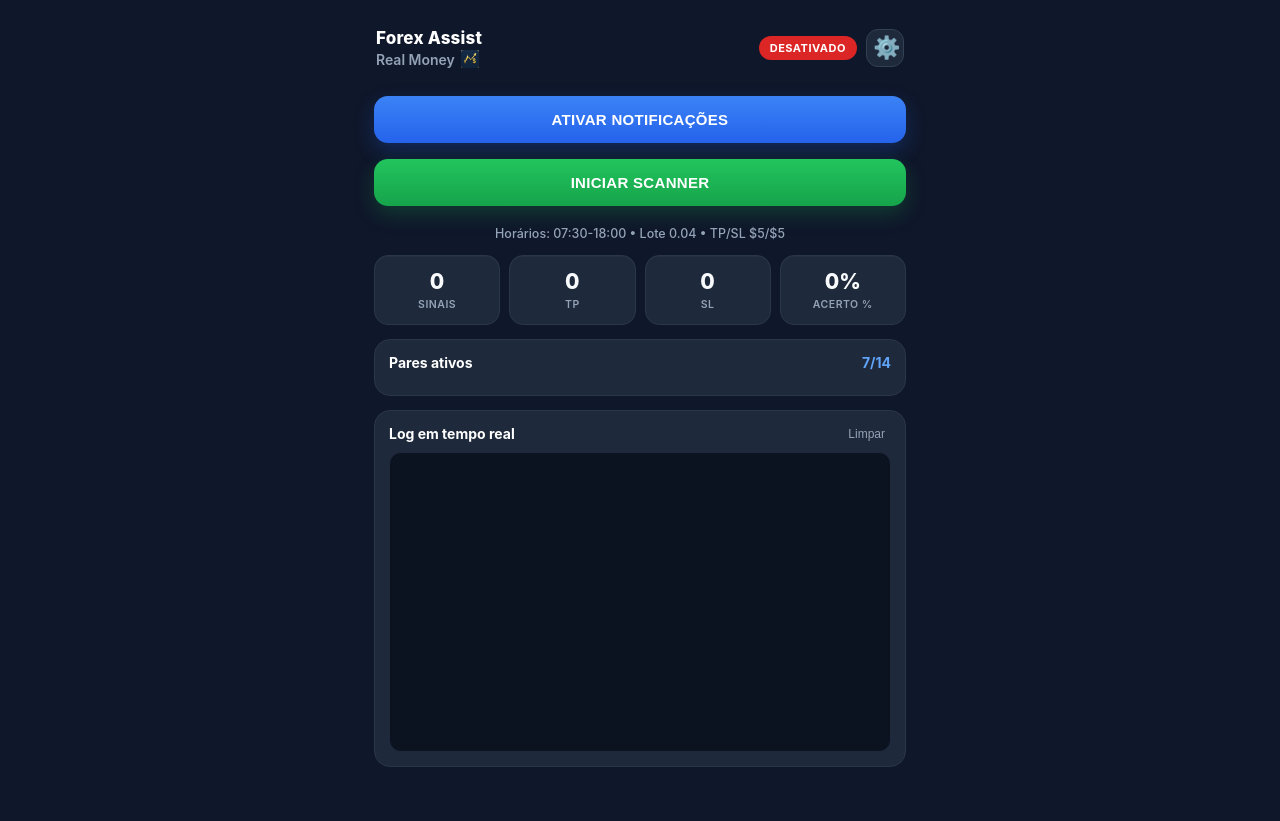
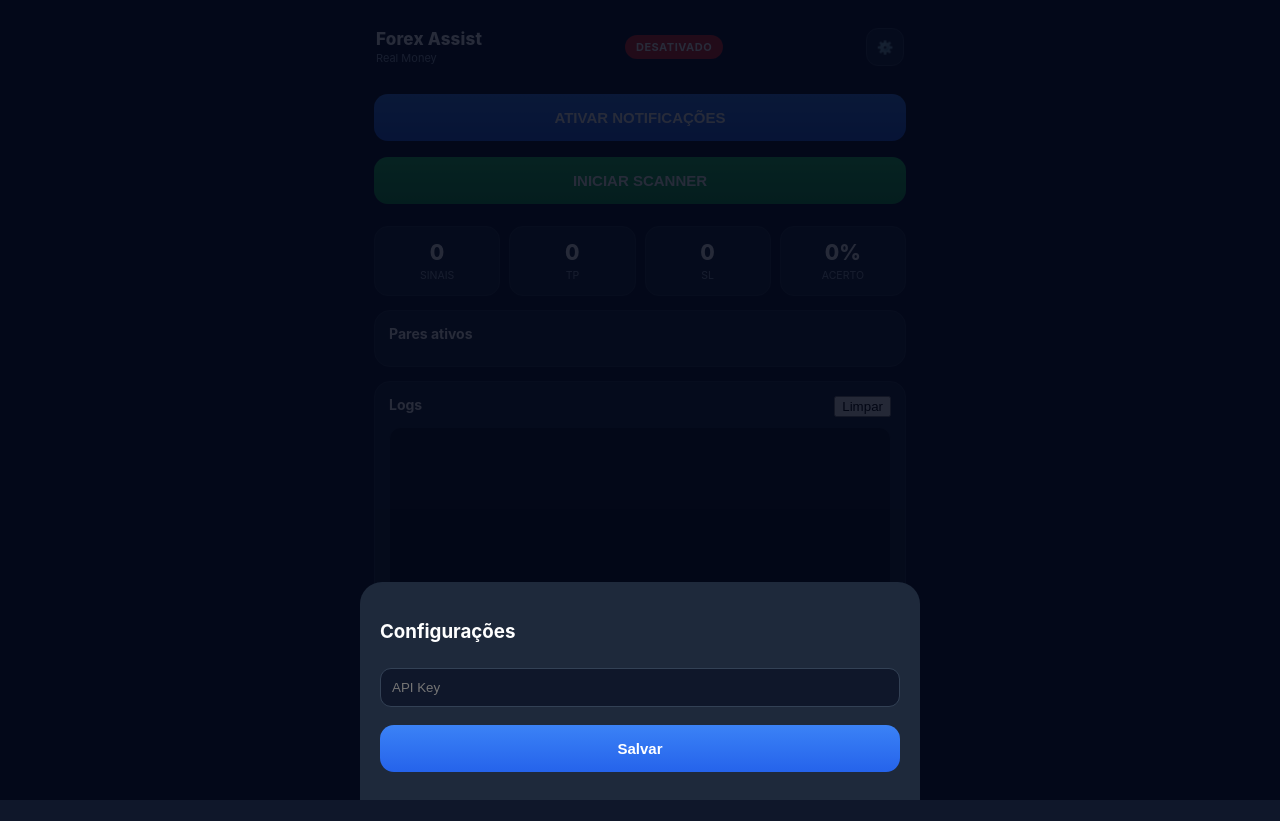
Before and after one commit to Thhirodrigues/forex-assist, a plain HTML site: page index.html in a window 1280 px wide. Both pictures are taken after a click on the button "⚙️". After the commit the page ends 800 px from the top, so only its background shows below. Drawn offline with Linux system fonts and the light colour scheme.

Commit message:
Update index.html

```diff
--- a/index.html
+++ b/index.html
@@ -5,14 +5,11 @@
 <meta name="viewport" content="width=device-width, initial-scale=1, maximum-scale=1, user-scalable=no">
 <title>Forex Assist - Real Money</title>
 <meta name="theme-color" content="#0f172a">
-
-    <!-- Links para arquivos externos (agora hospedados na raiz do seu repo) -->
 <link rel="manifest" href="./manifest.json">
 <link rel="apple-touch-icon" href="./icon-512.png">
 <link rel="icon" type="image/png" sizes="512x512" href="./icon-512.png">
-
-    <!-- Seu estilo permanece idêntico ao original -->
 <style>
+/* Seus estilos originais continuam aqui */
 *{box-sizing:border-box;-webkit-tap-highlight-color:transparent}
 html,body{margin:0;padding:0;height:100%}
 body{background:#0f172a;color:#fff;font-family:-apple-system,BlinkMacSystemFont,"Segoe UI",Roboto,Inter,Helvetica,Arial,sans-serif;overscroll-behavior:none}
@@ -24,98 +21,79 @@
 .badge.ativo{background:#16a34a;color:#fff;box-shadow:0 0 14px rgba(22,163,74,.35)}
 .badge.desativado{background:#dc2626;color:#fff}
 .icon-btn{background:#1e293b;border:1px solid #334155;color:#e2e8f0;width:38px;height:38px;border-radius:12px;display:grid;place-items:center;cursor:pointer;transition:.2s}
-        .icon-btn:active{transform:scale(.96)}
-        .btn{width:100%;padding:15px;border:none;border-radius:14px;font-weight:800;font-size:15px;margin:8px 0;color:#fff;cursor:pointer;transition:.2s;letter-spacing:.3px}
-        .btn:active{transform:translateY(1px)}
-        .btn-blue{background:linear-gradient(180deg,#3b82f6,#2563eb);box-shadow:0 8px 20px rgba(37,99,235,.25)}
-        .btn-green{background:linear-gradient(180deg,#22c55e,#16a34a);box-shadow:0 8px 20px rgba(22,163,74,.25)}
-        .btn-red{background:linear-gradient(180deg,#ef4444,#dc2626);box-shadow:0 8px 20px rgba(220,38,38,.25)}
-        .btn:disabled{opacity:.6;filter:grayscale(.3)}
-        .info{text-align:center;color:#94a3b8;font-size:12.5px;margin:12px 0 14px;font-weight:500}
+.btn{width:100%;padding:15px;border:none;border-radius:14px;font-weight:800;font-size:15px;margin:8px 0;color:#fff;cursor:pointer;transition:.2s}
+.btn-blue{background:linear-gradient(180deg,#3b82f6,#2563eb)}
+.btn-green{background:linear-gradient(180deg,#22c55e,#16a34a)}
+.btn-red{background:linear-gradient(180deg,#ef4444,#dc2626)}
+.info{text-align:center;color:#94a3b8;font-size:12.5px;margin:12px 0 14px}
 .cards{display:grid;grid-template-columns:repeat(4,1fr);gap:9px;margin:14px 0}
-        .card{background:#1e293b;border:1px solid #2a364a;padding:13px 8px;border-radius:14px;text-align:center;box-shadow:inset 0 1px 0 rgba(255,255,255,.03)}
+.card{background:#1e293b;border:1px solid #2a364a;padding:13px 8px;border-radius:14px;text-align:center}
 .card-value{font-size:21px;font-weight:800;color:#f8fafc}
-        .card-label{font-size:10.5px;color:#94a3b8;margin-top:4px;text-transform:uppercase;letter-spacing:.5px;font-weight:600}
+.card-label{font-size:10.5px;color:#94a3b8;margin-top:4px;text-transform:uppercase}
 .section{background:#1e293b;border:1px solid #2a364a;border-radius:16px;padding:14px;margin:14px 0}
-        .section-title{font-weight:700;margin-bottom:10px;display:flex;justify-content:space-between;align-items:center;font-size:14px}
-        .pairs-list{font-size:12.5px;color:#cbd5e1;line-height:1.5;word-break:break-word}
-        .log{background:#0b1220;border:1px solid #1e293b;border-radius:12px;padding:10px 12px;height:300px;overflow-y:auto;font-family:ui-monospace,SFMono-Regular,Menlo,Consolas,monospace;font-size:12px;line-height:1.55;scroll-behavior:smooth}
-        .log-entry{color:#94a3b8;white-space:pre-wrap}
-        .log-signal{color:#22c55e;font-weight:700}
-        .log-error{color:#f87171}
-        .log-warn{color:#fbbf24}
-        .modal{position:fixed;inset:0;background:rgba(2,6,23,.85);backdrop-filter:blur(8px);display:none;align-items:flex-end;justify-content:center;z-index:50}
+.section-title{font-weight:700;margin-bottom:10px;display:flex;justify-content:space-between;font-size:14px}
+.log{background:#0b1220;border:1px solid #1e293b;border-radius:12px;padding:10px;height:300px;overflow-y:auto;font-family:monospace;font-size:12px}
+.modal{position:fixed;inset:0;background:rgba(2,6,23,.85);display:none;align-items:flex-end;justify-content:center;z-index:50}
 .modal.show{display:flex}
-        .modal-content{background:#1e293b;width:100%;max-width:560px;border-radius:22px 22px 0 0;max-height:92vh;overflow:auto;padding:20px;border:1px solid #334155;border-bottom:none;box-shadow:0 -10px 40px rgba(0,0,0,.5)}
-        .modal-header{display:flex;justify-content:space-between;align-items:center;margin-bottom:14px}
-        .modal-header h3{margin:0;font-size:18px;font-weight:800}
-        .close-btn{background:#0f172a;border:1px solid #334155;color:#cbd5e1;width:34px;height:34px;border-radius:10px;font-size:18px;cursor:pointer}
-        label{font-size:12.5px;color:#cbd5e1;font-weight:600;display:block;margin-top:10px}
-        .input{width:100%;background:#0f172a;border:1px solid #334155;color:#fff;padding:11px 12px;border-radius:11px;margin:6px 0 10px;font-size:14px;outline:none;transition:.2s}
-        .input:focus{border-color:#3b82f6;box-shadow:0 0 0 3px rgba(59,130,246,.2)}
-        .pairs-grid{display:grid;grid-template-columns:1fr 1fr;gap:8px;margin:8px 0 14px}
-        .pairs-grid label{display:flex;align-items:center;gap:9px;background:#0f172a;padding:10px 11px;border-radius:10px;border:1px solid #334155;cursor:pointer;transition:.2s;margin:0;font-weight:500;font-size:13.5px}
-        .pairs-grid label:has(input:checked){border-color:#3b82f6;background:#142040}
-        .pairs-grid input{width:18px;height:18px;accent-color:#2563eb;flex-shrink:0;margin:0}
-        .grid-2{display:grid;grid-template-columns:1fr 1fr;gap:10px}
-        .grid-3{display:grid;grid-template-columns:1fr 1fr 1fr;gap:10px}
-        .small{font-size:11px;color:#64748b;margin-top:4px}
-        ::-webkit-scrollbar{width:6px;height:6px}::-webkit-scrollbar-thumb{background:#334155;border-radius:3px}
+.modal-content{background:#1e293b;width:100%;max-width:560px;border-radius:22px 22px 0 0;padding:20px}
+.input{width:100%;background:#0f172a;border:1px solid #334155;color:#fff;padding:11px;border-radius:11px;margin:6px 0 10px}
 </style>
 </head>
 <body>
 <div class="app">
   <header>
-            <div>
-                <div class="title">Forex Assist</div>
-                <div class="subtitle" style="font-size:14px;font-weight:600;display:flex;align-items:center;gap:6px">Real Money <img src="icon-512.png" alt="" style="height:18px;width:18px;vertical-align:middle;opacity:1"></div>
-            </div>
-            <div style="display:flex;gap:9px;align-items:center">
+    <div><div class="title">Forex Assist</div><div class="subtitle">Real Money</div></div>
     <span id="badge" class="badge desativado">DESATIVADO</span>
-                <button id="btnSettings" class="icon-btn" aria-label="Configurações"><span style="font-size:22px">⚙️</span></button>
-            </div>
+    <button id="btnSettings" class="icon-btn">⚙️</button>
   </header>
-
   <button id="btnNotify" class="btn btn-blue">ATIVAR NOTIFICAÇÕES</button>
   <button id="btnScanner" class="btn btn-green">INICIAR SCANNER</button>
-
-        <div id="infoLine" class="info">Horários: 07:30-18:00 • Lote 0.04 • TP/SL $5/$5</div>
-
+  <div id="infoLine" class="info"></div>
   <div class="cards">
     <div class="card"><div id="statSinais" class="card-value">0</div><div class="card-label">Sinais</div></div>
     <div class="card"><div id="statTP" class="card-value">0</div><div class="card-label">TP</div></div>
     <div class="card"><div id="statSL" class="card-value">0</div><div class="card-label">SL</div></div>
-            <div class="card"><div id="statAcerto" class="card-value">0%</div><div class="card-label">Acerto %</div></div>
+    <div class="card"><div id="statAcerto" class="card-value">0%</div><div class="card-label">Acerto</div></div>
+  </div>
+  <div class="section"><div class="section-title">Pares ativos</div><div id="pairsList" class="pairs-list"></div></div>
+  <div class="section"><div class="section-title">Logs <button id="clearLog">Limpar</button></div><div id="log" class="log"></div></div>
 </div>
 
-        <div class="section">
-            <div class="section-title"><span>Pares ativos</span><span id="pairCount" style="color:#60a5fa;font-weight:700">7/14</span></div>
-            <div id="pairsList" class="pairs-list"></div>
-        </div>
-
-        <div class="section">
-            <div class="section-title"><span>Log em tempo real</span><button id="clearLog" style="background:none;border:none;color:#94a3b8;font-size:12px;cursor:pointer">Limpar</button></div>
-            <div id="log" class="log"></div>
+<div id="settingsModal" class="modal">
+  <div class="modal-content">
+    <h3>Configurações</h3>
+    <input id="twKey" class="input" placeholder="API Key">
+    <button id="saveSettings" class="btn btn-blue">Salvar</button>
   </div>
 </div>
 
-    <!-- Modal de Configurações permanece o mesmo -->
-    <div id="settingsModal" class="modal">
-        <!-- (Conteúdo do modal não alterado) -->
-    </div>
-
 <script>
-        // Registrar o arquivo físico sw.js
+// 1. Registro do Service Worker (Aponta para o arquivo sw.js na raiz)
 if('serviceWorker' in navigator){
-            window.addEventListener('load', () => {
-                navigator.serviceWorker.register('./sw.js')
-                .then(r => console.log('SW registrado', r))
-                .catch(e => console.log('Erro no SW', e));
-            });
+  navigator.serviceWorker.register('./sw.js').then(r=>console.log('SW ok')).catch(console.error);
 }
 
-        // Restante da sua lógica JavaScript original abaixo...
-        // [Cole aqui a partir da linha: "const $=s=>document.querySelector(s);" até o fim]
+// 2. Sua Lógica Original (Mantida intacta)
+const $=s=>document.querySelector(s);
+let settings, trades, logEntries=[], scannerActive=false;
+const todayKey='fa_trades_'+new Date().toLocaleDateString('sv-SE');
+
+function loadSettings(){
+  const d={twKey:"0921a1b1e8d4469cbe7c8697a4e62a85",pairsActive:['EUR/USD','GBP/USD','USD/JPY','AUD/USD','USD/CAD','NZD/USD','USD/CHF'],mode:'normal',delay:60,lote:0.04,tp:5,sl:5};
+  return {...d,...JSON.parse(localStorage.getItem('fa_settings_v44p')||'{}')};
+}
+
+function init(){
+  settings=loadSettings();
+  trades=JSON.parse(localStorage.getItem(todayKey)||'{"sinais":0,"tp":0,"sl":0}');
+  $('#btnSettings').onclick=()=>$('#settingsModal').classList.add('show');
+  $('#saveSettings').onclick=()=>{
+     // ... sua lógica de salvar ...
+     $('#settingsModal').classList.remove('show');
+  };
+  // ... resto da sua função init original ...
+}
+document.addEventListener('DOMContentLoaded',init);
 </script>
 </body>
 </html>
```
Lines whose indentation alone changed are shown as unchanged.
